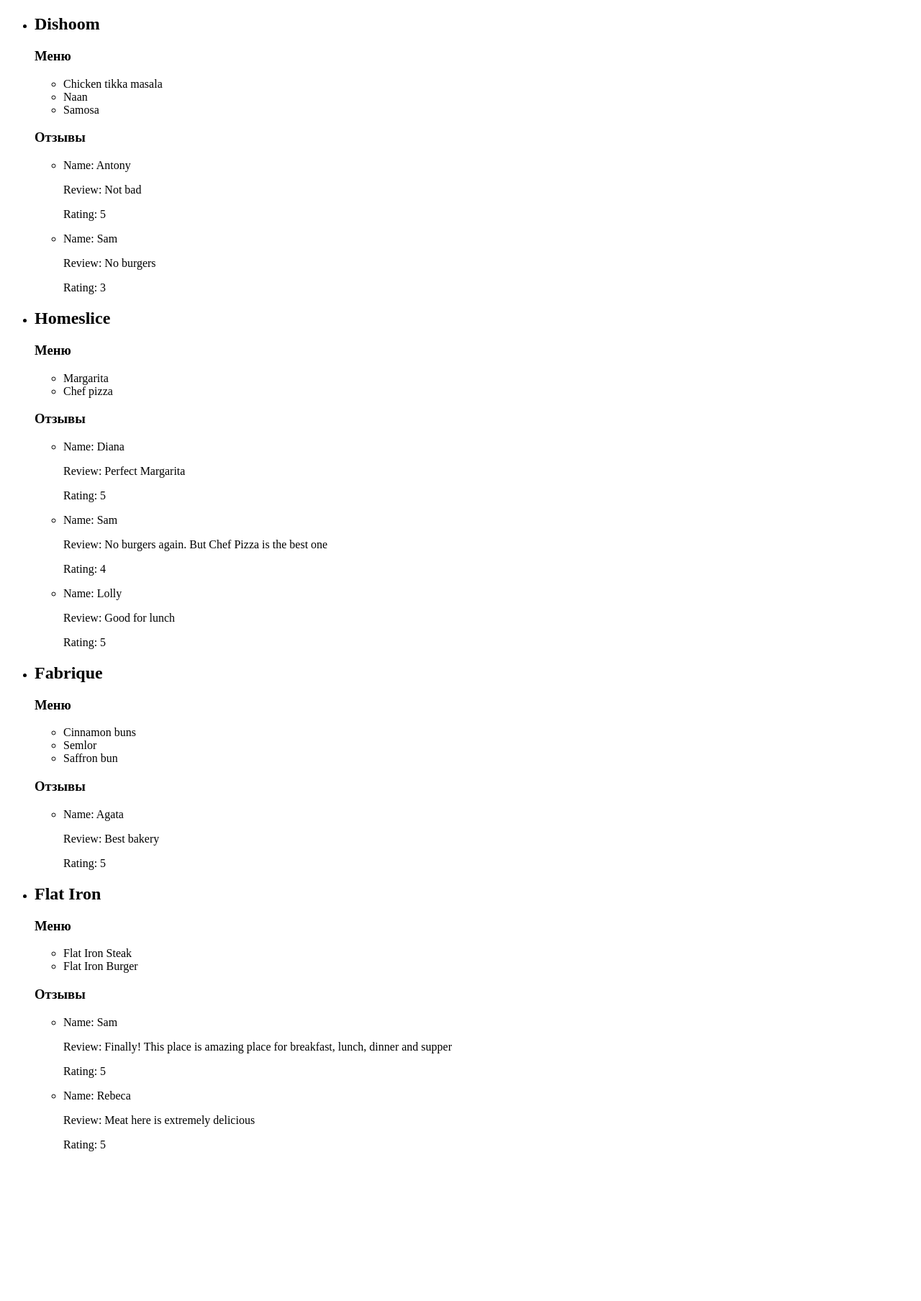
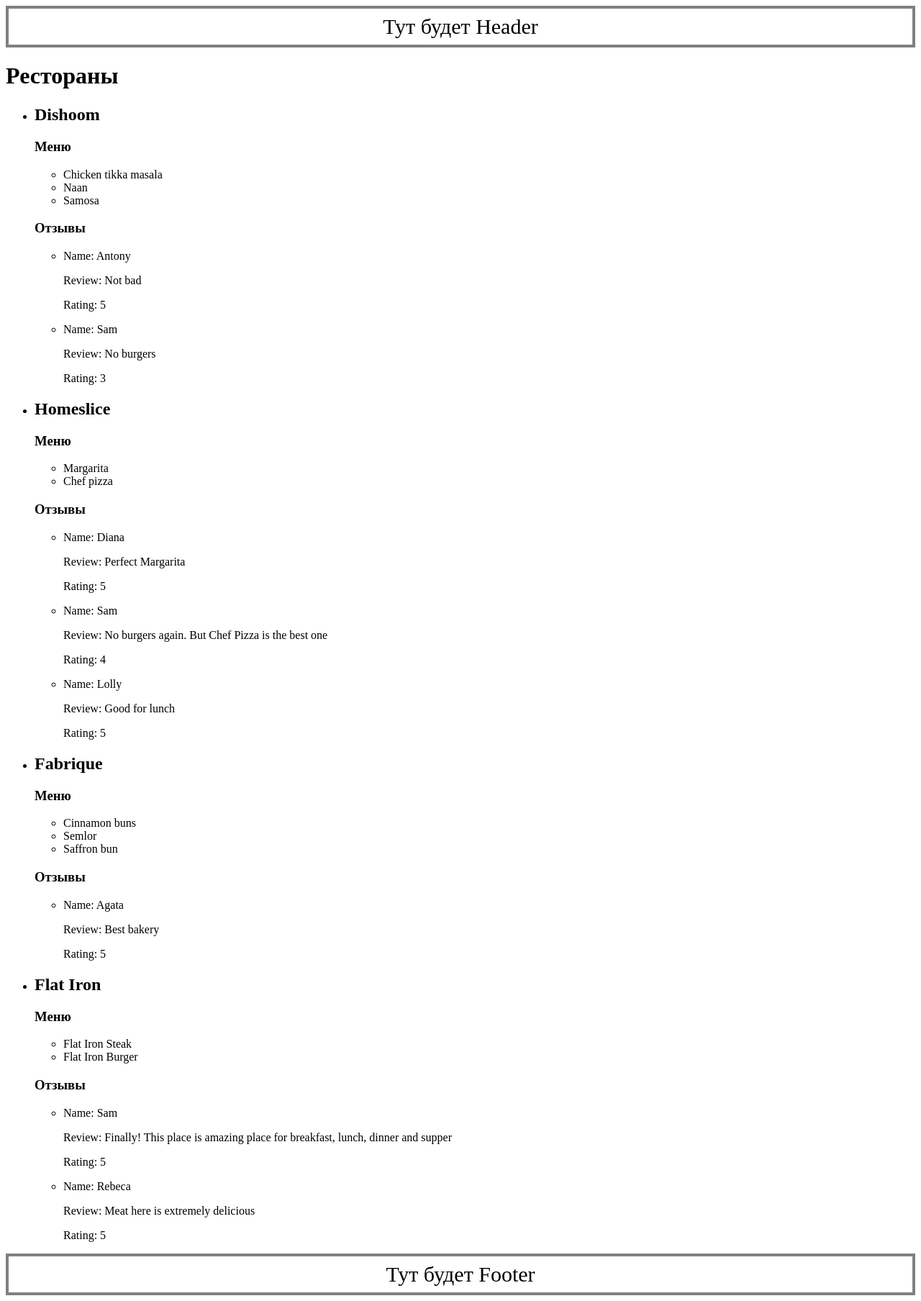
Before and after one commit to SunnatBakidjanov/React-Tutorial-Project, a React (Vite) app: page / in a window 1280 px wide. Shown: the whole page at 72% size. Before the commit the page ends 1616 px from the top, so only its background shows below. Built offline with nearby package versions, Linux system fonts and the light colour scheme.

Commit message:
'Добавлены компоненты'
--Добавлен App
--Добавлен footer
--Добавлен header
--Добавлен layout
--Добавлен restaurants
--Контент из main.jsx перенесен в Restaurants.jsx

```diff
--- /dev/null
+++ b/src/components/app/App.jsx
@@ -0,0 +1,10 @@
+import { Layout } from "../layout/Layout";
+import { Restaurants } from "../restaurants/restaurants";
+
+export const App = () => {
+    return (
+        <Layout>
+            <Restaurants />
+        </Layout>
+    );
+};
--- /dev/null
+++ b/src/components/footer/Footer.jsx
@@ -0,0 +1,7 @@
+export const Footer = () => {
+    return (
+        <footer style={{ display: "flex", justifyContent: "center", alignItems: "center", height: "50px", border: "4px solid gray", fontSize: "30px" }} className='footer'>
+            Тут будет Footer
+        </footer>
+    );
+};
--- /dev/null
+++ b/src/components/header/Header.jsx
@@ -0,0 +1,7 @@
+export const Header = () => {
+    return (
+        <footer style={{ display: "flex", justifyContent: "center", alignItems: "center", height: "50px", border: "4px solid gray", fontSize: "30px" }} className='header'>
+            Тут будет Header
+        </footer>
+    );
+};
--- /dev/null
+++ b/src/components/layout/Layout.jsx
@@ -0,0 +1,12 @@
+import { Footer } from "../footer/Footer";
+import { Header } from "../header/Header";
+
+export const Layout = ({ children }) => {
+    return (
+        <div className='page'>
+            <Header />
+            <main className='content'>{children}</main>
+            <Footer />
+        </div>
+    );
+};
--- /dev/null
+++ b/src/components/restaurants/Restaurants.jsx
@@ -0,0 +1,42 @@
+import { restaurants } from "../../../mock/mock";
+
+export const Restaurants = () => {
+    return (
+        <div className='restaurants'>
+            <h1 className='restaurants__title'>Рестораны</h1>
+            <ul className='restaurants__list'>
+                {restaurants.map(restaurant => (
+                    <li className='restaurants__item' key={restaurant.id}>
+                        <h2 className='restaurants__name'>{restaurant.name}</h2>
+
+                        <div className='restaurants__menu-box'>
+                            <h3 className='restaurants__menu-title'>Меню</h3>
+
+                            <ul className='restaurants__dish-list'>
+                                {restaurant.menu.map(dish => (
+                                    <li className='restaurants__dish' key={dish.id}>
+                                        {dish.name}
+                                    </li>
+                                ))}
+                            </ul>
+                        </div>
+
+                        <div className='restaurants__reviews-box'>
+                            <h3 className='restaurants__reviews-title'>Отзывы</h3>
+
+                            <ul className='restaurants__reviews-list'>
+                                {restaurant.reviews.map(review => (
+                                    <li className='restaurants__review' key={review.id}>
+                                        <p className='restaurants__user-name'>{`Name: ${review.user}`}</p>
+                                        <p className='restaurants__reviews-text'>{`Review: ${review.text}`}</p>
+                                        <p className='restaurants__reviews-rating'>{`Rating: ${review.rating}`}</p>
+                                    </li>
+                                ))}
+                            </ul>
+                        </div>
+                    </li>
+                ))}
+            </ul>
+        </div>
+    );
+};
--- a/src/main.jsx
+++ b/src/main.jsx
@@ -1,42 +1,8 @@
 import { createRoot } from "react-dom/client";
-import { restaurants } from "../mock/mock";
+import { App } from "./components/app/App";
 
 const rootElement = document.getElementById("root");
 
 const reactRoot = createRoot(rootElement);
 
-reactRoot.render(
-    <ul className='restaurants'>
-        {restaurants.map(restaurant => (
-            <li className='restaurants__item' key={restaurant.id}>
-                <h2 className='restaurants__name'>{restaurant.name}</h2>
-
-                <div className='restaurants__menu-box'>
-                    <h3 className='restaurants__menu-title'>Меню</h3>
-
-                    <ul className='restaurants__dish-list'>
-                        {restaurant.menu.map(dish => (
-                            <li className='restaurants__dish' key={dish.id}>
-                                {dish.name}
-                            </li>
-                        ))}
-                    </ul>
-                </div>
-
-                <div className='restaurants__reviews-box'>
-                    <h3 className='restaurants__reviews-title'>Отзывы</h3>
-
-                    <ul className='restaurants__reviews-list'>
-                        {restaurant.reviews.map(review => (
-                            <li className='restaurants__review' key={review.id}>
-                                <p className='restaurants__user-name'>{`Name: ${review.user}`}</p>
-                                <p className='restaurants__reviews-text'>{`Review: ${review.text}`}</p>
-                                <p className='restaurants__reviews-rating'>{`Rating: ${review.rating}`}</p>
-                            </li>
-                        ))}
-                    </ul>
-                </div>
-            </li>
-        ))}
-    </ul>
-);
+reactRoot.render(<App />);
```
Also changed, not shown: eslint.config.js (+17 -19 lines), 1 other file (tests, documents, lock files or other folders).
